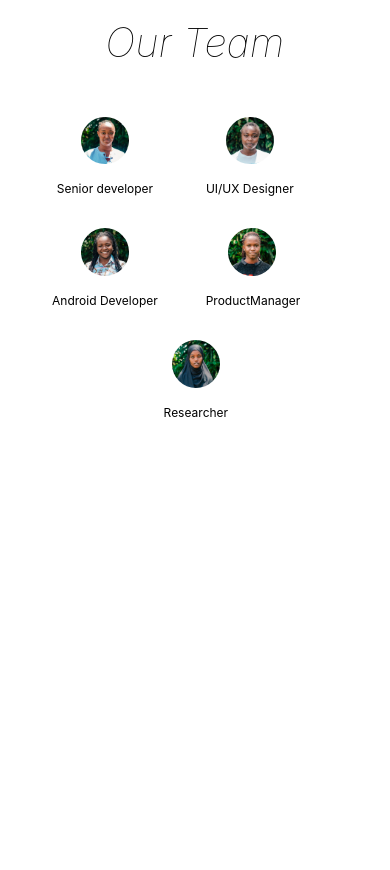
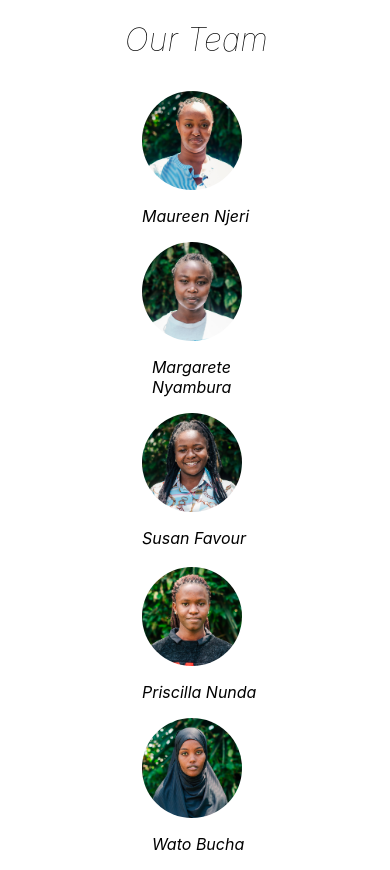
Before and after one commit to akirachix/Agile-Informational, a React (Create React App) app in the folder maka-agile-app/: page / in a window 390 px wide. Before the commit the page ends 844 px from the top, so only its background shows below. Built offline with nearby package versions, Linux system fonts and the light colour scheme.

Commit message:
added responsiveness

```diff
--- a/maka-agile-app/src/Team/index.css
+++ b/maka-agile-app/src/Team/index.css
@@ -1,166 +1,649 @@
-body{
-    width: 100%;
-    /* overflow: hidden; */
-}
-.image{
-    border-radius: 50%;
-    width: 32%;
-    height: auto;
-    align-items: center;
-    padding: 5px;
+
+.threeImagesColumn{
     display: flex;
-    flex-direction: column;
-    font-size: 1.5rem;
+    gap: 18%;
+    padding-left: 260px;
 }
 
-#team-members{
-    width: 100%;
+#twoImagesColumn{
+  display: flex;
+  gap: 18%;
+  padding-left: 550px;
+  padding-top: 30px;
+}
+
+#team-members img{
+    width: 256px;
+    border-radius: 50%;
     display: flex;
-    flex-wrap: wrap;
     align-items: center;
-    gap:5px;
+
 }
 .heading{
     margin-top: 5%;
     font-size: 5rem;
     font-style: italic;
     margin-left: 40%;
+    font-family: inherit;
     font-weight: lighter;
+
 }
-.image[alt="Priscilla"]{
-    margin-left: 100%;
+p{
+    margin-left: 15%;
+    font-size: 20px;
+    font-style: italic;
 }
-.image[alt="Wato"]{
-    margin-left: 100%;
+.wato{
+    margin-left: 31%;
+    font-size: 20px;
+    font-style: italic;
 }
-.p{
-    margin-left: 100%;
+.pris{
+    margin-left: 25%;
+    font-size: 20px;
+    font-style: italic;
 }
-@media  screen and (min-width:280px) and (max-width:400px){
-    .image{
-        border-radius: 50%;
-        width: 37%;
-        height: auto;
-        align-items: center;
-        padding: 5px;
+.mau{
+    margin-left: 27%;
+    font-size: 20px;
+    font-style: italic;
+}
+
+@media screen and (min-width:100px) and (max-width:280px){
+    .threeImagesColumn{
         display: flex;
         flex-direction: column;
-        font-size: 0.75rem;
+        gap: 18%;
+        padding-left: 90px;
     }
-    .p{
-        margin-left: 5%;
+
+    #twoImagesColumn{
+      display: flex;
+      flex-direction: column;
+      gap: 18%;
+      padding-left: 90px;
+      padding-top: 3px;
     }
-    .p[alt="Wato"]{
-        margin-left: 140%;
+
+    #team-members img{
+        width: 100px;
+        border-radius: 50%;
+        display: flex;
+        align-items: center;
+
     }
     .heading{
         margin-top: 5%;
-        font-size: 2.5rem;
+        font-size: 2rem;
         font-style: italic;
-        margin-left: 30%;
+        margin-left: 25%;
+        font-family: inherit;
         font-weight: lighter;
+
     }
-    .image[alt="Priscilla"]{
+
+    .wato{
         margin-left: 4%;
+        font-size: 1rem;
+        font-style: italic;
     }
-    .image[alt="Wato"]{
-        margin-left: 140%;
+    .pris{
+        margin-left: 0;
+        font-size: 1rem;
+        font-style: italic;
     }
-    #team-members{
-        width: 100%;
-        display: flex;
-        flex-wrap: wrap;
-        align-items: center;
-        gap:5px;
-        margin-left: 35px;
+    .susan{
+        margin-left: 0;
+        font-size: 1rem;
+        font-style: italic;
     }
-    body{
-        width: 90%;
+    .maggie{
+        margin-right: 100%;
+        margin-left: 4%;
+        font-size: 1rem;
+        font-style: italic;
+    }
+    .mau{
+        margin-left: 0;
+        font-size: 1rem;
+        font-style: italic;
     }
 }
-@media  screen and (min-width:410px) and (max-width:600px){
-    .image{
-        border-radius: 50%;
-        width: 45%;
-        height: auto;
-        align-items: center;
-        padding: 5px;
+@media  screen and (min-width:300px) and (max-width:400px){
+    .threeImagesColumn{
         display: flex;
         flex-direction: column;
-        font-size: 1rem;
+        gap: 18%;
+        padding-left: 142px;
     }
-    .p{
-        margin-left: 5%;
+
+    #twoImagesColumn{
+      display: flex;
+      flex-direction: column;
+      gap: 18%;
+      padding-left: 142px;
+      padding-top: 3px;
     }
-    .p[alt="Wato"]{
-        margin-left: 140%;
+
+    #team-members img{
+        width: 100px;
+        border-radius: 50%;
+        display: flex;
+        align-items: center;
+
     }
     .heading{
         margin-top: 5%;
-        font-size: 2.5rem;
+        font-size: 2rem;
         font-style: italic;
-        margin-left: 30%;
+        margin-left: 32%;
+        font-family: inherit;
         font-weight: lighter;
-    }
-    .image[alt="Priscilla"]{
-        margin-left: 4%;
-    }
-    .image[alt="Wato"]{
-        margin-left: 140%;
-    }
-    #team-members{
-        width: 100%;
-        display: flex;
-        flex-wrap: wrap;
-        align-items: center;
-        gap:5px;
-        margin-left: 25px;
 
     }
-    body{
-        width: 90%;
+
+    .wato{
+        margin-left: 4%;
+        font-size: 1rem;
+        font-style: italic;
     }
+    .pris{
+        margin-left: 0;
+        font-size: 1rem;
+        font-style: italic;
+    }
+    .susan{
+        margin-left: 0;
+        font-size: 1rem;
+        font-style: italic;
+    }
+    .maggie{
+        margin-right: 100%;
+        margin-left: 4%;
+        font-size: 1rem;
+        font-style: italic;
+    }
+    .mau{
+        margin-left: 0;
+        font-size: 1rem;
+        font-style: italic;
+    }
+
 }
-@media  screen and (min-width:610px) and (max-width:920px){
-    .image{
-        border-radius: 50%;
-        width: 48%;
-        height: auto;
-        align-items: center;
-        padding: 5px;
+@media  screen and (min-width:410px) and (max-width:500px){
+    .threeImagesColumn{
         display: flex;
         flex-direction: column;
-        font-size: 2rem;
+        gap: 18%;
+        padding-left: 142px;
     }
-    .p{
-        margin-left: 5%;
+
+    #twoImagesColumn{
+      display: flex;
+      flex-direction: column;
+      gap: 18%;
+      padding-left: 142px;
+      padding-top: 3px;
     }
-    .p[alt="Wato"]{
-        margin-left: 140%;
+
+    #team-members img{
+        width: 100px;
+        border-radius: 50%;
+        display: flex;
+        align-items: center;
+
     }
     .heading{
         margin-top: 5%;
-        font-size: 3.5rem;
+        font-size: 2rem;
         font-style: italic;
-        margin-left: 40%;
+        margin-left: 32%;
+        font-family: inherit;
         font-weight: lighter;
-    }
-    .image[alt="Priscilla"]{
-        margin-left: 4%;
-    }
-    .image[alt="Wato"]{
-        margin-left: 140%;
-    }
-    #team-members{
-        width: 100%;
-        display: flex;
-        flex-wrap: wrap;
-        align-items: center;
-        gap:5px;
-        margin-left: 25px;
 
     }
-    body{
-        width: 90%;
+
+    .wato{
+        margin-left: 4%;
+        font-size: 1rem;
+        font-style: italic;
+    }
+    .pris{
+        margin-left: 0;
+        font-size: 1rem;
+        font-style: italic;
+    }
+    .susan{
+        margin-left: 0;
+        font-size: 1rem;
+        font-style: italic;
+    }
+    .maggie{
+        margin-right: 100%;
+        margin-left: 4%;
+        font-size: 1rem;
+        font-style: italic;
+    }
+    .mau{
+        margin-left: 0;
+        font-size: 1rem;
+        font-style: italic;
+    }
+
+}
+@media  screen and (min-width:500px) and (max-width:540px){
+    .threeImagesColumn{
+        display: flex;
+        gap: 18%;
+        padding-left: 45px;
+        padding-right: 85px;
+    }
+
+    #twoImagesColumn{
+      display: flex;
+      gap: 18%;
+      padding-left: 130px;
+      padding-top: 7%;
+    }
+
+    #team-members img{
+        width: 100px;
+        border-radius: 50%;
+        display: flex;
+        align-items: center;
+
+    }
+    .heading{
+        margin-top: 5%;
+        font-size: 3rem;
+        font-style: italic;
+        margin-left: 30%;
+        font-family: inherit;
+        font-weight: lighter;
+
+    }
+
+    .wato{
+        margin-left: 4%;
+        font-size: 1rem;
+        font-style: italic;
+    }
+    .pris{
+        margin-left: 0;
+        font-size: 1rem;
+        font-style: italic;
+    }
+    .susan{
+        margin-left: 0;
+        font-size: 1rem;
+        font-style: italic;
+    }
+    .maggie{
+        margin-right: 100%;
+        margin-left: 4%;
+        font-size: 1rem;
+        font-style: italic;
+    }
+    .mau{
+        margin-left: 0;
+        font-size: 1rem;
+        font-style: italic;
+    }
+
+}
+@media screen and (min-width:560px) and (max-width:600px){
+    .threeImagesColumn{
+        display: flex;
+        gap: 18%;
+        padding-left: 25px;
+        padding-right: 85px;
+    }
+
+    #twoImagesColumn{
+      display: flex;
+      gap: 18%;
+      padding-left: 175px;
+      padding-top: 5%;
+    }
+
+    #team-members img{
+        width: 159px;
+        border-radius: 50%;
+        display: flex;
+        align-items: center;
+
+    }
+    .heading{
+        margin-top: 5%;
+        font-size: 5rem;
+        font-style: italic;
+        margin-left: 26%;
+        font-family: inherit;
+        font-weight: lighter;
+
+    }
+
+    .wato{
+        margin-left: 4%;
+        font-size: 1.5rem;
+        font-style: italic;
+    }
+    .pris{
+        margin-left: 0;
+        font-size: 1.5rem;
+        font-style: italic;
+    }
+    .susan{
+        margin-left: 0;
+        font-size: 1.5rem;
+        font-style: italic;
+    }
+    .maggie{
+        margin-right: 100%;
+        margin-left: 4%;
+        font-size: 1.5rem;
+        font-style: italic;
+    }
+    .mau{
+        margin-left: 0;
+        font-size: 1.5rem;
+        font-style: italic;
     }
 }
+
+@media screen and (min-width:700px) and (max-width:800px){
+    .threeImagesColumn{
+        display: flex;
+        gap: 18%;
+        padding-left: 25px;
+        padding-right: 85px;
+    }
+
+    #twoImagesColumn{
+      display: flex;
+      gap: 18%;
+      padding-left: 175px;
+      padding-top: 5%;
+    }
+
+    #team-members img{
+        width: 159px;
+        border-radius: 50%;
+        display: flex;
+        align-items: center;
+
+    }
+    .heading{
+        margin-top: 5%;
+        font-size: 5rem;
+        font-style: italic;
+        margin-left: 26%;
+        font-family: inherit;
+        font-weight: lighter;
+
+    }
+
+    .wato{
+        margin-left: 4%;
+        font-size: 1.5rem;
+        font-style: italic;
+    }
+    .pris{
+        margin-left: 0;
+        font-size: 1.5rem;
+        font-style: italic;
+    }
+    .susan{
+        margin-left: 0;
+        font-size: 1.5rem;
+        font-style: italic;
+    }
+    .maggie{
+        margin-right: 100%;
+        margin-left: 4%;
+        font-size: 1.5rem;
+        font-style: italic;
+    }
+    .mau{
+        margin-left: 0;
+        font-size: 1.5rem;
+        font-style: italic;
+    }
+}
+
+@media screen and (min-width:810px) and (max-width:900px){
+    .threeImagesColumn{
+        display: flex;
+        gap: 18%;
+        padding-left: 45px;
+        padding-right: 65px;
+    }
+
+    #twoImagesColumn{
+      display: flex;
+      gap: 18%;
+      padding-left: 190px;
+      padding-top: 10%;
+    }
+
+    #team-members img{
+        width: 159px;
+        border-radius: 50%;
+        display: flex;
+        align-items: center;
+
+    }
+    .heading{
+        margin-top: 5%;
+        font-size: 5rem;
+        font-style: italic;
+        margin-left: 30%;
+        font-family: inherit;
+        font-weight: lighter;
+
+    }
+
+    .wato{
+        margin-left: 10%;
+        font-size: 1.5rem;
+        font-style: italic;
+    }
+    .pris{
+        margin-left: 0;
+        font-size: 1.5rem;
+        font-style: italic;
+    }
+    .susan{
+        margin-left: 7px;
+        font-size: 1.5rem;
+        font-style: italic;
+    }
+    .maggie{
+        margin-right: 100%;
+        margin-left: 15%;
+        font-size: 1.5rem;
+        font-style: italic;
+    }
+    .mau{
+        margin-left: 5px;
+        font-size: 1.5rem;
+        font-style: italic;
+    }
+
+}
+@media screen and (min-width:910px) and (max-width:995px){
+    .threeImagesColumn{
+        display: flex;
+        gap: 18%;
+        padding-left: 4px;
+        padding-right: 60px;
+    }
+
+    #twoImagesColumn{
+      display: flex;
+      gap: 18%;
+      padding-left: 20%;
+      padding-top: 10%;
+    }
+
+    #team-members img{
+        width: 200px;
+        border-radius: 50%;
+        display: flex;
+        align-items: center;
+
+    }
+    .heading{
+        margin-top: 5%;
+        font-size: 5rem;
+        font-style: italic;
+        margin-left: 30%;
+        font-family: inherit;
+        font-weight: lighter;
+
+    }
+
+    .wato{
+        margin-left: 10%;
+        font-size: 1.99rem;
+        font-style: italic;
+    }
+    .pris{
+        margin-left: 0;
+        font-size: 1.99rem;
+        font-style: italic;
+    }
+    .susan{
+        margin-left: 7px;
+        font-size: 1.99rem;
+        font-style: italic;
+    }
+    .maggie{
+        margin-right: 100%;
+        margin-left: 15%;
+        font-size: 1.99rem;
+        font-style: italic;
+    }
+    .mau{
+        margin-left: 5px;
+        font-size: 1.99rem;
+        font-style: italic;
+    }
+}
+
+@media screen and (min-width:1000px) and (max-width:1200px){
+    .threeImagesColumn{
+        display: flex;
+        gap: 20%;
+        padding-left: 45px;
+    }
+
+    #twoImagesColumn{
+      display: flex;
+      gap: 18%;
+      padding-left: 26%;
+      padding-top: 10%;
+    }
+
+    #team-members img{
+        width: 159px;
+        border-radius: 50%;
+        display: flex;
+        align-items: center;
+
+    }
+    .heading{
+        margin-top: 5%;
+        font-size: 5rem;
+        font-style: italic;
+        margin-left: 33%;
+        font-family: inherit;
+        font-weight: lighter;
+
+    }
+
+    .wato{
+        margin-left: 10%;
+        font-size: 1.5rem;
+        font-style: italic;
+    }
+    .pris{
+        margin-left: 0;
+        font-size: 1.5rem;
+        font-style: italic;
+    }
+    .susan{
+        margin-left: 7px;
+        font-size: 1.5rem;
+        font-style: italic;
+    }
+    .maggie{
+        margin-right: 100%;
+        margin-left: 15%;
+        font-size: 1.5rem;
+        font-style: italic;
+    }
+    .mau{
+        margin-left: 5px;
+        font-size: 1.5rem;
+        font-style: italic;
+    }
+}
+@media screen and (min-width:1200px) and (max-width:1280px){
+    .threeImagesColumn{
+        display: flex;
+        gap: 20%;
+        padding-left: 150px;
+    }
+
+    #twoImagesColumn{
+      display: flex;
+      gap: 18%;
+      padding-left: 30%;
+      padding-top: 10%;
+    }
+
+    #team-members img{
+        width: 159px;
+        border-radius: 50%;
+        display: flex;
+        align-items: center;
+
+    }
+    .heading{
+        margin-top: 5%;
+        font-size: 5rem;
+        font-style: italic;
+        margin-left: 38%;
+        font-family: inherit;
+        font-weight: lighter;
+
+    }
+
+    .wato{
+        margin-left: 10%;
+        font-size: 1.5rem;
+        font-style: italic;
+    }
+    .pris{
+        margin-left: 0;
+        font-size: 1.5rem;
+        font-style: italic;
+    }
+    .susan{
+        margin-left: 7px;
+        font-size: 1.5rem;
+        font-style: italic;
+    }
+    .maggie{
+        margin-right: 100%;
+        margin-left: 15%;
+        font-size: 1.5rem;
+        font-style: italic;
+    }
+    .mau{
+        margin-left: 5px;
+        font-size: 1.5rem;
+        font-style: italic;
+    }
+}
--- a/maka-agile-app/src/Team/index.js
+++ b/maka-agile-app/src/Team/index.js
@@ -4,26 +4,33 @@ const Team = ()=>{
 
     return(
         <div id='team-members'>
+            <div className='threeImagesColumn'>
             <div className='image'>
-            <img src='/images/Screenshot from 2024-06-16 15-51-33.png' className='image' alt='Maureen'/>
-            <p>Senior developer</p>
+            <img src='/images/Screenshot from 2024-06-16 15-51-33.png' alt='Maureen' className='image'/>
+            <p className='mau'>Maureen Njeri</p>
             </div>
             <div className='image'>
-            <img src='/images/Screenshot from 2024-06-16 15-50-14.png' className='image' alt='Margarete'/>
-            <p>UI/UX Designer</p>
+            <img src='/images/Screenshot from 2024-06-16 15-50-14.png' alt='Margarete' className='image'/>
+            <p className='maggie'>Margarete Nyambura</p>
             </div>
             <div className='image'>
-            <img src='/images/Screenshot from 2024-06-16 15-52-27.png' className='image' alt='Susan'/>
-            <p>Android Developer</p>
+            <img src='/images/Screenshot from 2024-06-16 15-52-27.png' alt='Susan' className='image'/>
+            <p className='susan'>Susan Favour</p>
             </div>
-            <div className='image'>
-            <img src='/images/Screenshot from 2024-06-16 15-52-01.png' className='image' alt='Priscilla'/>
-            <p className='p'>ProductManager</p>
             </div>
-            <div className='image'>
-            <img src='/images/Screenshot from 2024-06-16 15-53-00.png' className='image' alt='Wato'/>
-            <p className='p' alt="Wato">Researcher</p>
+
+
+            <div id='twoImagesColumn'>
+            <div>
+            <img src='/images/Screenshot from 2024-06-16 15-52-01.png' alt='Priscilla' className='image'/>
+            <p className='pris'>Priscilla Nunda</p>
             </div>
+            <div>
+            <img src='/images/Screenshot from 2024-06-16 15-53-00.png' alt='Wato' className='image'/>
+            <p className="wato">Wato Bucha</p>
+            </div>
+            </div>
+
         </div>
     )
 }
```
